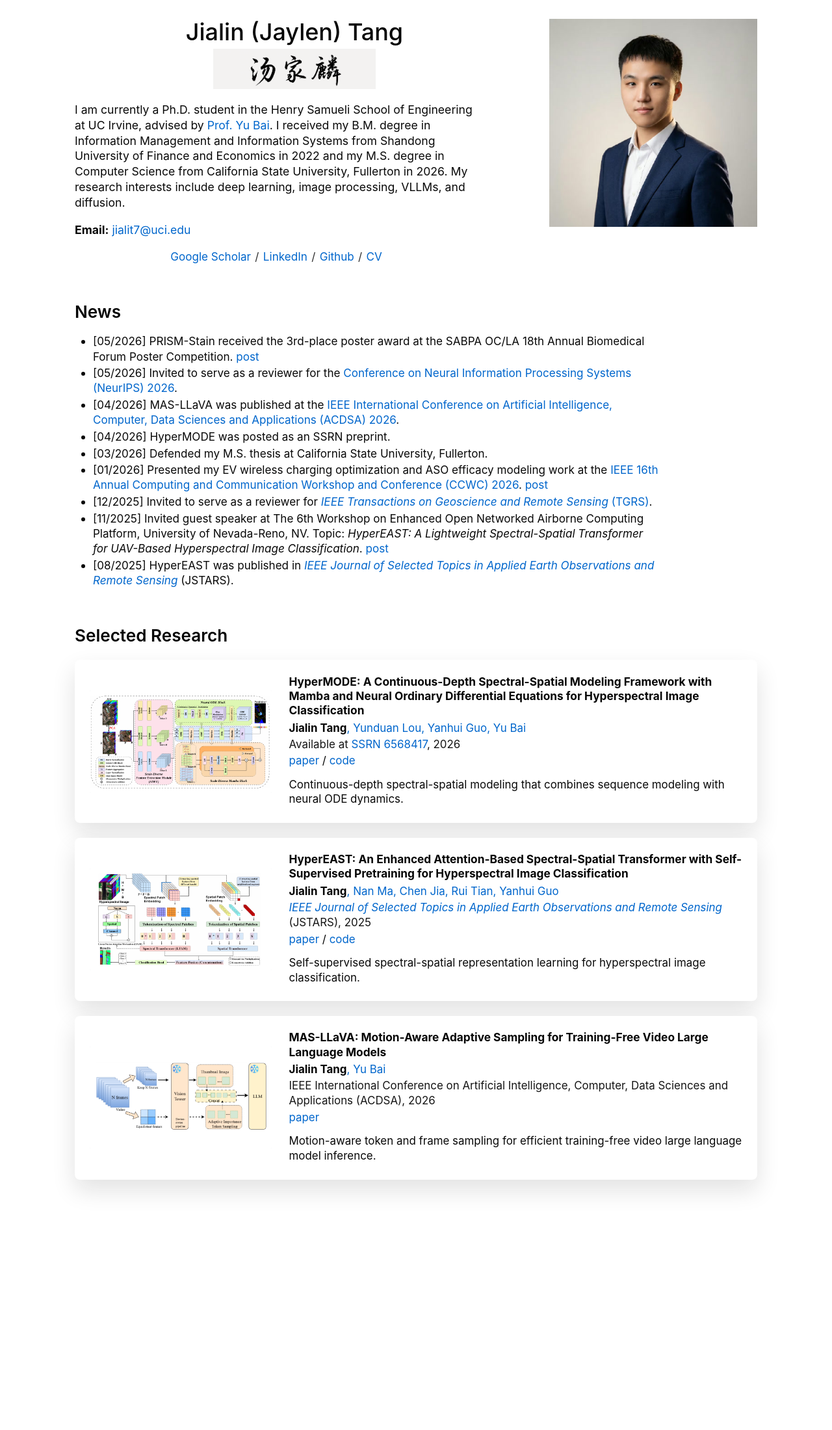
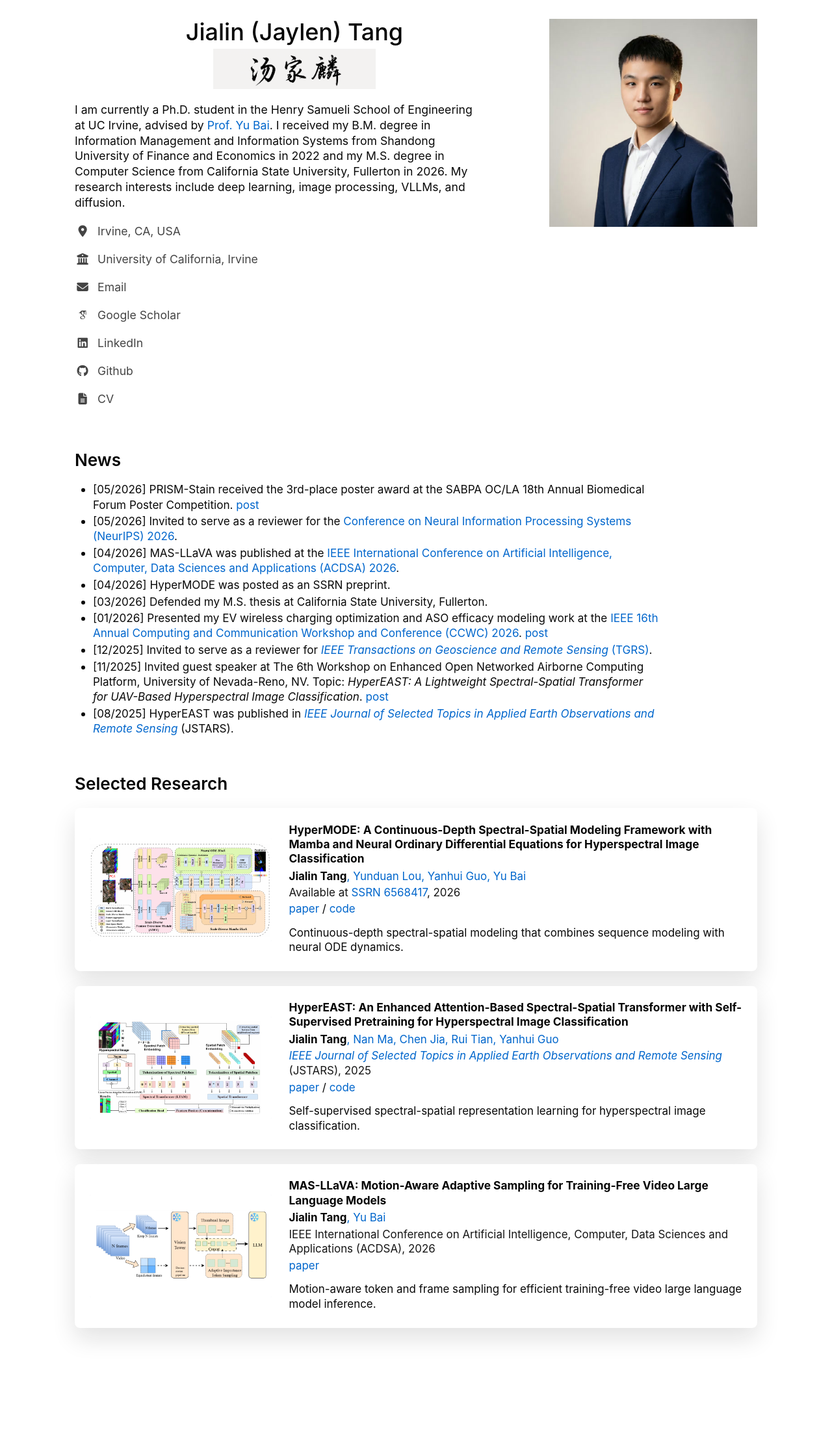
Before and after one commit to JaylenTang/jaylentang.github.io, a Jekyll site: the page built from _pages/about.md, in a window 1280 px wide. Shown: the whole page at 65% size. Built offline with Jekyll 4.4.1, drawn with Linux system fonts in a browser that asks for light colours; some web fonts are replaced; before the commit the page ends 1972 px from its top, so only the background shows below that.

Commit message:
update cv and profile links

```diff
--- a/_config.yml
+++ b/_config.yml
@@ -15,7 +15,7 @@ description              : &description "Ph.D. student in the Henry Samueli Scho
 url                      : https://jaylentang.github.io # the base hostname & protocol for your site e.g. "https://mmistakes.github.io"
 baseurl                  : "" # the subpath of your site, e.g. "/blog"
 repository               : "JaylenTang/jaylentang.github.io"
-asset_version            : "20260605-7"
+asset_version            : "20260605-8"
 
 # Site Author - The following control what appear as part of the author content on the side bar.
 #               If a field is blank the icon and link will not appear, otherwise it will be shown.
--- a/_pages/about.md
+++ b/_pages/about.md
@@ -22,20 +22,15 @@ redirect_from:
         image processing, VLLMs, and diffusion.
       </p>
 
-      <p>
-        <strong>Email:</strong>
-        <a href="mailto:jialit7@uci.edu">jialit7@uci.edu</a>
-      </p>
-
-      <nav class="roger-links" aria-label="Profile links">
-        <a href="https://scholar.google.com/citations?user=tOytfmwAAAAJ&hl=en">Google Scholar</a>
-        <span>/</span>
-        <a href="https://www.linkedin.com/in/jtang0516/">LinkedIn</a>
-        <span>/</span>
-        <a href="https://github.com/jaylentang">Github</a>
-        <span>/</span>
-        <a href="/cv/">CV</a>
-      </nav>
+      <ul class="roger-profile-links" aria-label="Profile links">
+        <li><i class="fas fa-map-marker-alt" aria-hidden="true"></i><span>Irvine, CA, USA</span></li>
+        <li><i class="fas fa-university" aria-hidden="true"></i><span>University of California, Irvine</span></li>
+        <li><a href="mailto:jialit7@uci.edu"><i class="fas fa-envelope" aria-hidden="true"></i><span>Email</span></a></li>
+        <li><a href="https://scholar.google.com/citations?user=tOytfmwAAAAJ&hl=en"><i class="ai ai-google-scholar" aria-hidden="true"></i><span>Google Scholar</span></a></li>
+        <li><a href="https://www.linkedin.com/in/jtang0516/"><i class="fab fa-linkedin" aria-hidden="true"></i><span>LinkedIn</span></a></li>
+        <li><a href="https://github.com/jaylentang"><i class="fab fa-github" aria-hidden="true"></i><span>Github</span></a></li>
+        <li><a href="/cv/"><i class="fas fa-file-alt" aria-hidden="true"></i><span>CV</span></a></li>
+      </ul>
     </div>
 
     <img class="roger-photo" src="/images/profile-photo-2026.jpg" alt="Jialin Tang profile photo">
--- a/assets/css/main.scss
+++ b/assets/css/main.scss
@@ -97,18 +97,35 @@
   font-size: 0.98rem;
 }
 
-.roger-links {
-  display: flex;
-  flex-wrap: wrap;
-  justify-content: center;
-  gap: 0.35rem;
+.roger-profile-links {
+  display: grid;
+  gap: 0.55rem;
   max-width: 620px;
-  margin-top: 1rem;
-  font-size: 0.95rem;
+  padding: 0;
+  margin: 1.1rem 0 0;
+  list-style: none;
+  color: #444;
+  font-size: 0.98rem;
 }
 
-.roger-links span {
-  color: #333;
+.roger-profile-links li,
+.roger-profile-links a {
+  display: flex;
+  align-items: center;
+  min-height: 1.35rem;
+  color: #444;
+}
+
+.roger-profile-links a:hover {
+  color: #06c;
+  text-decoration: none;
+}
+
+.roger-profile-links i {
+  width: 1.35rem;
+  margin-right: 0.6rem;
+  color: #444;
+  text-align: center;
 }
 
 .roger-photo {
@@ -297,14 +314,6 @@
     font-size: 1.8rem;
   }
 
-  .roger-links {
-    gap: 0.65rem;
-  }
-
-  .roger-links span {
-    display: none;
-  }
-
   .roger-section {
     margin-top: 2.4rem;
   }
```
Also changed, not shown: _pages/cv.md (+1 -32 lines).
